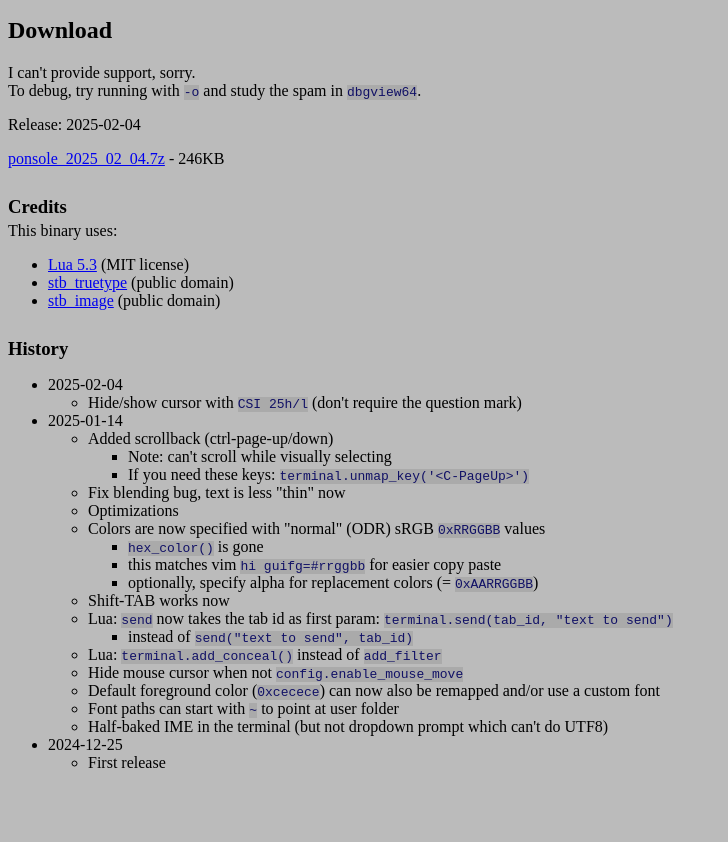
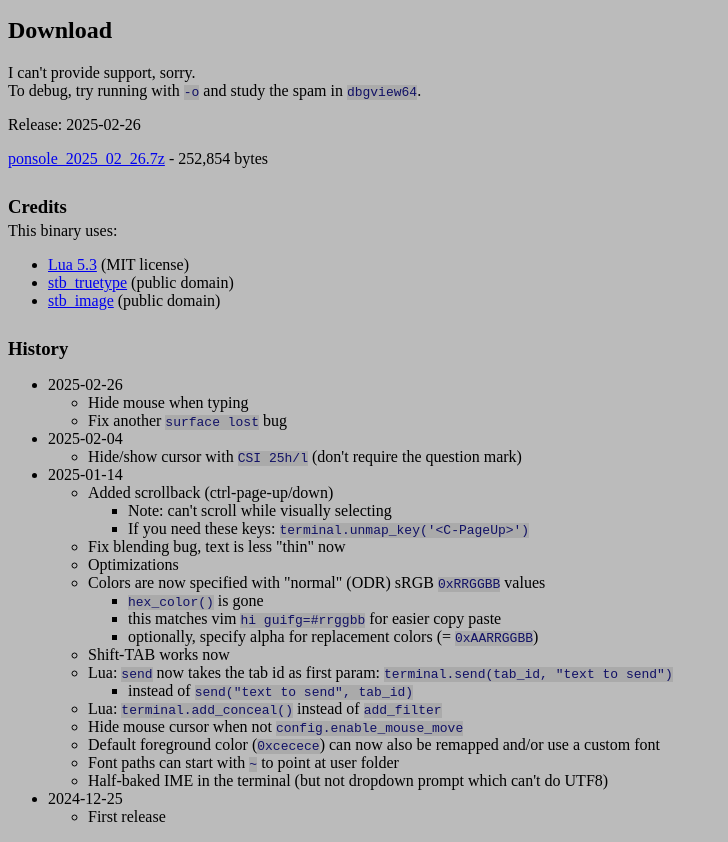
Before and after one commit to bprb/bprb.github.io, a plain HTML site: page ponsole/index.html in a window 1280 px wide. Shown: the part 2645-3487 px from the top of the page, without its empty margins (0-728 px from the left). Before the commit the page ends 3433 px from the top, so only its background shows below. Drawn offline with Linux system fonts and the light colour scheme.

Commit message:
Ponsole release 2025-02-26

```diff
--- a/ponsole/index.html
+++ b/ponsole/index.html
@@ -195,10 +195,10 @@ I can't provide support, sorry.<br />
 To debug, try running with <code>-o</code> and study the spam in <code>dbgview64</code>.
 
 <p>
-Release: 2025-02-04
+Release: 2025-02-26
 
 <p>
-<a href="ponsole_2025_02_04.7z">ponsole_2025_02_04.7z</a> - 246KB
+<a href="ponsole_2025_02_26.7z">ponsole_2025_02_26.7z</a> - 252,854 bytes
 
 <h3>Credits</h3>
 
@@ -213,6 +213,11 @@ This binary uses:
 <h3>History</h3>
 
 <ul>
+	<li>2025-02-26
+		<ul>
+			<li>Hide mouse when typing</li>
+			<li>Fix another <code>surface lost</code> bug</li>
+		</ul>
 	<li>2025-02-04
 		<ul>
 			<li>Hide/show cursor with <code>CSI 25h/l</code> (don't require the question mark)</li>
```
Also changed, not shown: 2 other files.
